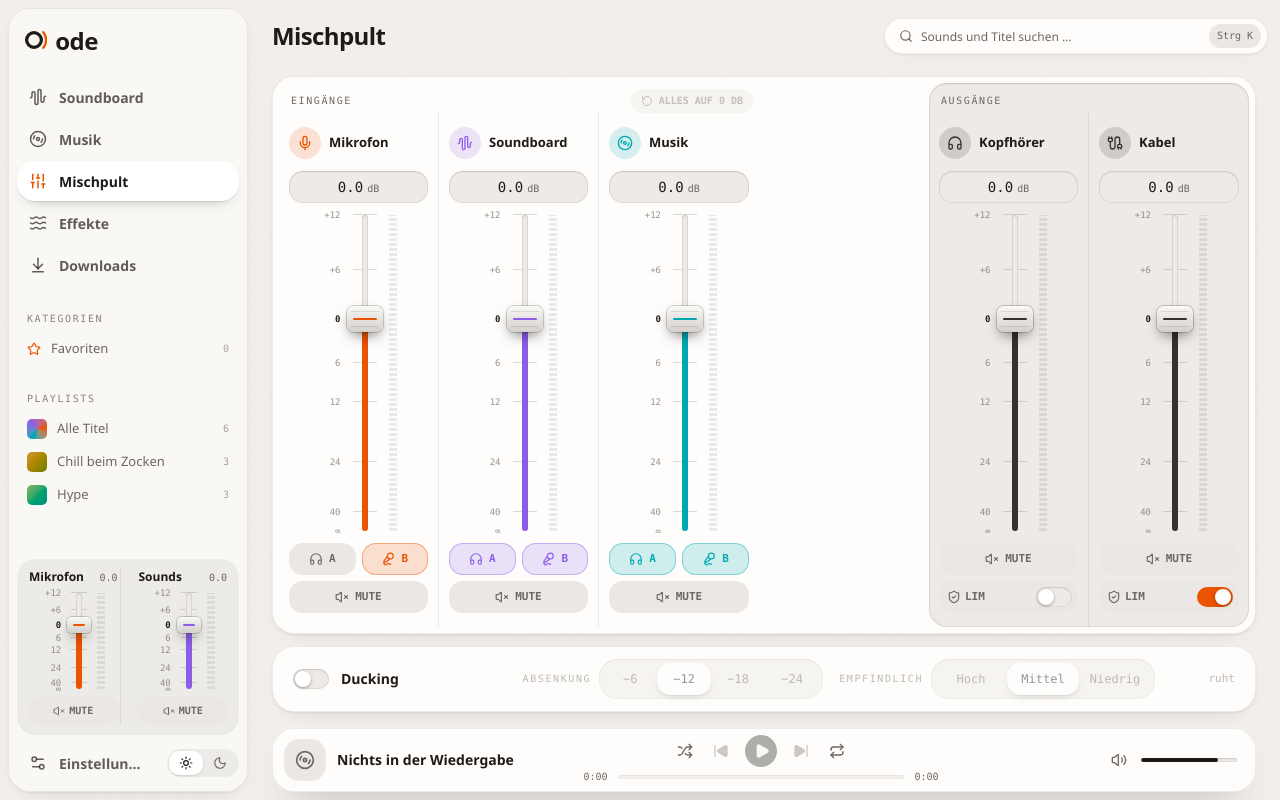
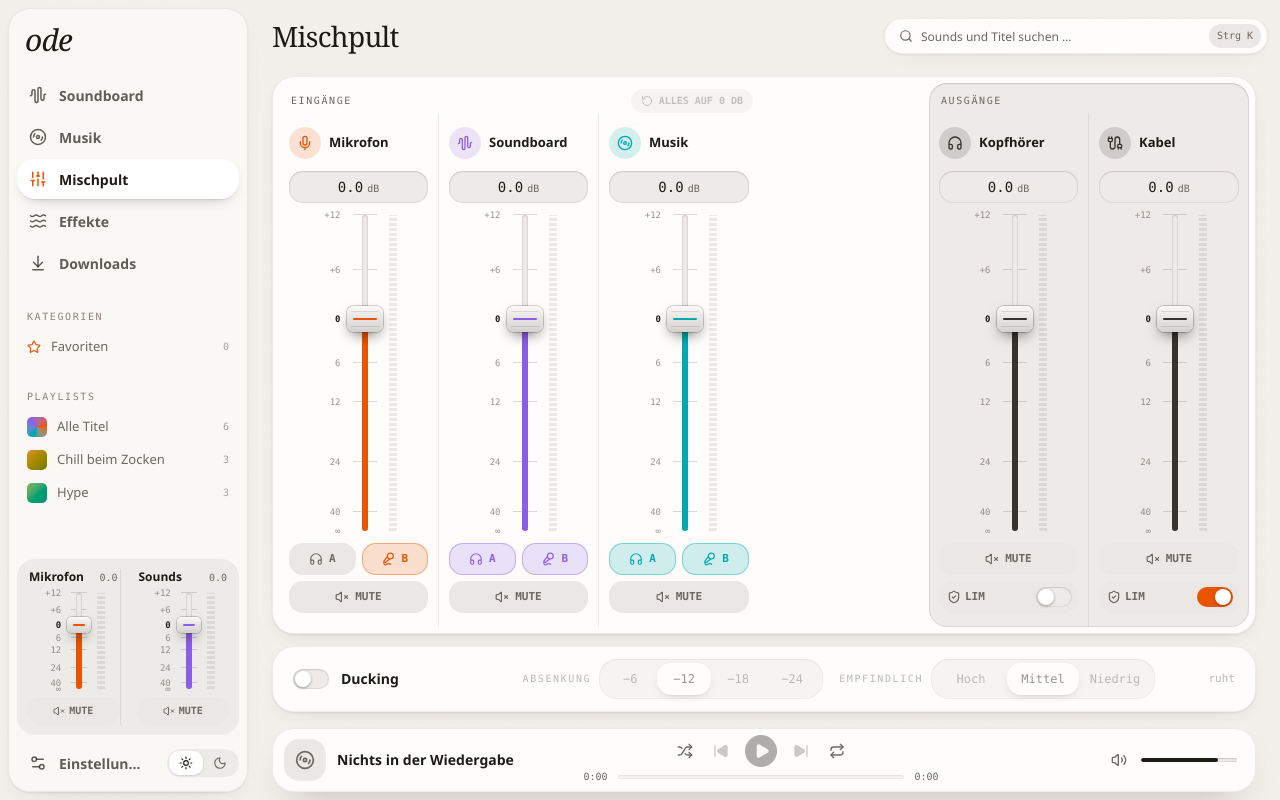
Before and after one commit to MosesCommitsFraud/Ode, a React (Vite) app: page / in a window 1280 px wide. Built offline with nearby package versions, Linux system fonts and the light colour scheme; the HTML template or start-up script is replaced by a standard one.

Commit message:
Überschriften und App-Name in Newsreader, kein Symbol in der App
Bricolage Grotesque ersetzt durch die Serifenschrift Newsreader (lokal,
mit optischer Größe). Der Name steht kursiv oben in der Sidebar.

```diff
--- a/package.json
+++ b/package.json
@@ -10,8 +10,8 @@
     "tauri": "tauri"
   },
   "dependencies": {
-    "@fontsource-variable/bricolage-grotesque": "^5.3.0",
     "@fontsource-variable/jetbrains-mono": "^5.3.0",
+    "@fontsource-variable/newsreader": "^5.3.0",
     "@tailwindcss/vite": "^4.3.3",
     "@tauri-apps/api": "^2",
     "@tauri-apps/plugin-clipboard-manager": "^2.5.0",
--- a/src/components/shell/Sidebar.tsx
+++ b/src/components/shell/Sidebar.tsx
@@ -20,18 +20,9 @@ export const SETTINGS = {
   icon: <Settings2 />,
 };
 
-/** Wortmarke mit App-Symbol: ein Ring, der wie eine Schallwelle aufgeht. */
+/** Wortmarke: nur der Name, kursiv in der Überschriftenschrift. */
 function Logo() {
-  return (
-    <div className="flex h-8 items-center gap-2">
-      {/* Symbol wie in Taskleiste und Tray (src-tauri/icons/source/app-icon.svg), hier ohne Box. */}
-      <svg viewBox="176 236 684 552" className="h-[18px] w-auto shrink-0 -translate-y-px" aria-hidden>
-        <circle cx="452" cy="512" r="226" fill="none" stroke="currentColor" strokeWidth="100" />
-        <path d="M736 272A370 370 0 0 1 736 752" fill="none" stroke="var(--primary)" strokeWidth="72" strokeLinecap="round" />
-      </svg>
-      <div className="font-display text-2xl leading-none font-bold tracking-tight">ode</div>
-    </div>
-  );
+  return <div className="font-display text-[30px] leading-none font-medium tracking-tight italic">ode</div>;
 }
 
 function NavItem({
--- a/src/components/shell/TopBar.tsx
+++ b/src/components/shell/TopBar.tsx
@@ -8,7 +8,7 @@ export function TopBar({ title }: { title: string }) {
       className="flex h-[var(--topbar-height)] shrink-0 items-center gap-3 pt-2 pr-3 pl-6"
     >
       <div data-tauri-drag-region className="min-w-0">
-        <h1 data-tauri-drag-region className="font-display text-2xl leading-none font-semibold tracking-tight">{title}</h1>
+        <h1 data-tauri-drag-region className="font-display text-[28px] leading-none font-medium tracking-tight">{title}</h1>
       </div>
       <div data-tauri-drag-region className="flex flex-1 justify-end">
         <Search />
--- a/src/index.css
+++ b/src/index.css
@@ -1,5 +1,6 @@
 @import "tailwindcss";
-@import "@fontsource-variable/bricolage-grotesque";
+@import "@fontsource-variable/newsreader/opsz.css";
+@import "@fontsource-variable/newsreader/opsz-italic.css";
 @import "@fontsource-variable/jetbrains-mono";
 
 /* Ode: dunkle Arbeitsfläche wie ein Studiopult, schwebende Paneele,
@@ -10,7 +11,7 @@
 
 @theme {
   --font-sans: "Segoe UI Variable Text", "Segoe UI", system-ui, -apple-system, sans-serif;
-  --font-display: "Bricolage Grotesque Variable", "Segoe UI Variable Display", system-ui, sans-serif;
+  --font-display: "Newsreader Variable", Georgia, "Times New Roman", serif;
   --font-mono: "JetBrains Mono Variable", ui-monospace, "Cascadia Mono", Consolas, monospace;
 }
 
```
Also changed, not shown: 1 other file (tests, documents, lock files or other folders).
